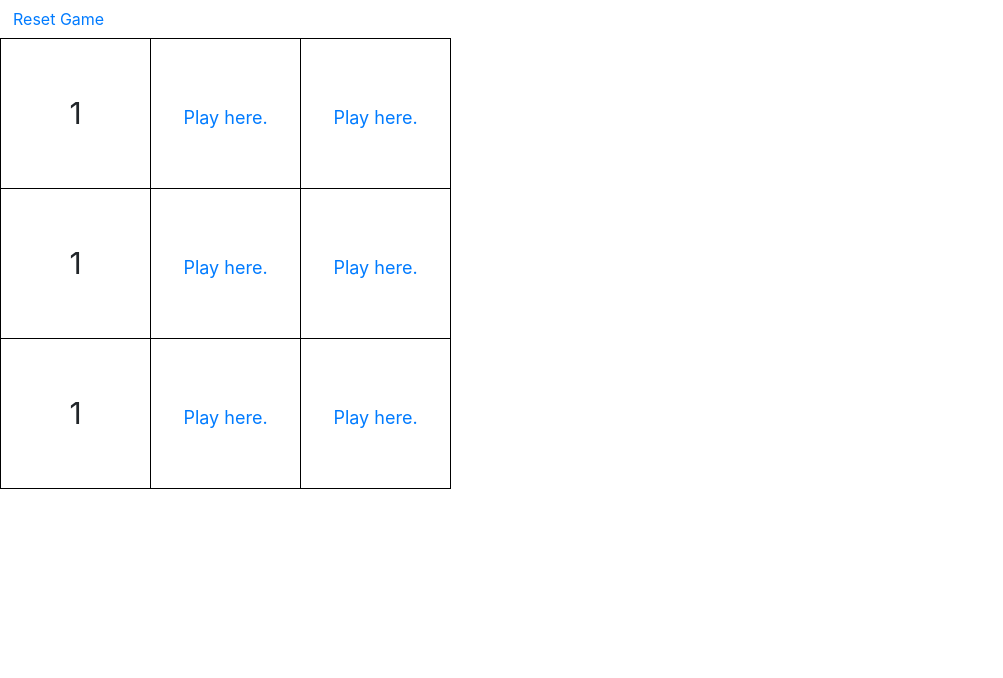
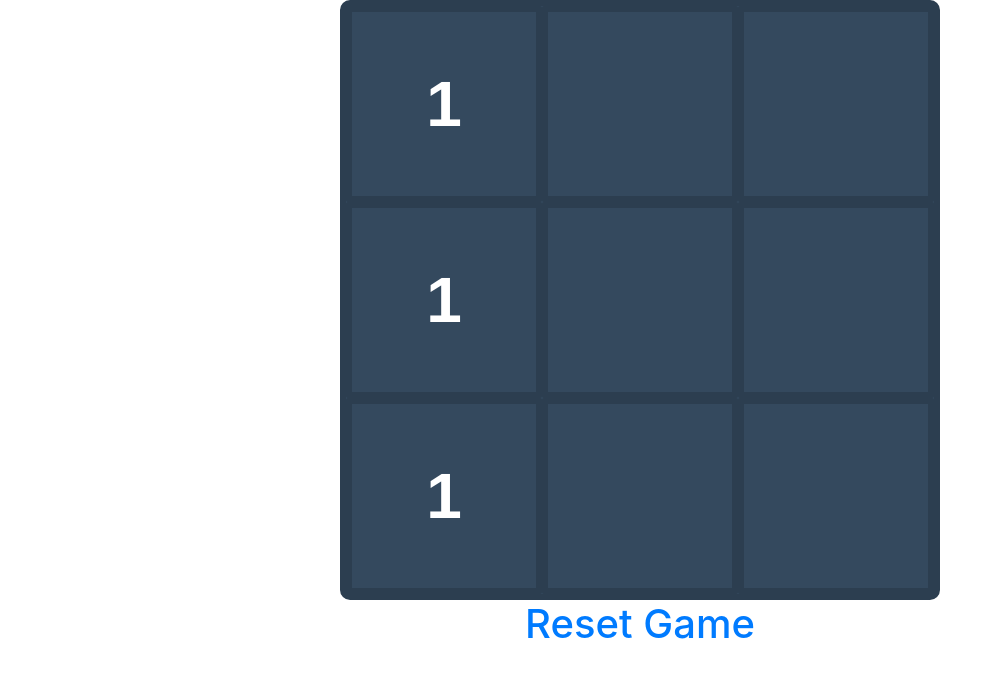
Before and after one commit to davidrossouw/ttt, a Flask app: template webpage/templates/game.html in a window 1280 px wide. Shown: the top 678 px of the page, without its empty margins (0-1003 px from the left). Run offline with Flask 2, Linux system fonts and the light colour scheme; the template is opened without the code that fills it: most values are stand-ins (such as "Sample title", 1, 10 or a date in 2020); some libraries are stand-ins or nearby versions.

Commit message:
added css to improve appearance

```diff
--- a/webpage/templates/game.html
+++ b/webpage/templates/game.html
@@ -6,31 +6,47 @@
     <link rel="stylesheet" href="https://maxcdn.bootstrapcdn.com/bootstrap/4.0.0/css/bootstrap.min.css"
         integrity="sha384-Gn5384xqQ1aoWXA+058RXPxPg6fy4IWvTNh0E263XmFcJlSAwiGgFAW/dAiS6JXm" crossorigin="anonymous">
     <style>
-        table {
-            border-collapse: collapse;
-        }
-
-        td {
-            border: 1px solid black;
-            width: 150px;
-            height: 150px;
-            font-size: 30px;
+        h1 {
             text-align: center;
         }
 
-        td>a {
-            font-size: 18px;
+        .game-board {
+            width: 600px;
+            height: 600px;
+            margin: 0 auto;
+            background-color: #34495e;
+            color: #fff;
+            border: 6px solid #2c3e50;
+            border-radius: 10px;
+            display: grid;
+            grid-template: repeat(3, 1fr) / repeat(3, 1fr);
+        }
+
+        .box {
+            border: 6px solid #2c3e50;
+            border-radius: 2px;
+            font-family: Helvetica;
+            font-weight: bold;
+            font-size: 4em;
+            display: flex;
+            justify-content: center;
+            align-items: center;
+        }
+
+        .box:hover {
+            background-color: yellow;
+        }
+
+        a.fill-div {
+            display: block;
+            height: 100%;
+            width: 100%;
+            text-decoration: none;
         }
     </style>
 </head>
 
 <body>
-
-    <div>
-        <a href="{{url_for('reset')}}" class="btn btn-default">Reset Game</a>
-
-    </div>
-
     {% if game == 'draw' %}
     <div>
         <h1>Draw!</h1>
@@ -46,21 +62,23 @@
         <h1>O wins!</h1>
     </div>
     {% endif %}
-    <table>
+    <div class="game-board">
         {% for i in range(3) %}
-        <tr>
-            {% for j in range(3) %}
-            <td>
-                {% if board[i][j] %}
-                {{ board[i][j] }}
-                {% else %}
-                <a href="{{ url_for('play', row=i, col=j) }}">Play here.</a>
-                {% endif %}
-            </td>
-            {% endfor %}
-        </tr>
+        {% for j in range(3) %}
+        {% if board[i][j] %}
+        <div class="box">{{ board[i][j] }}</div>
+        {% else %}
+        <div class="box">
+            <a href="{{ url_for('play', row=i, col=j) }}" class="fill-div"></a>
+        </div>
+        {% endif %}
         {% endfor %}
-    </table>
+        {% endfor %}
+    </div>
+    <div>
+        <h1><a href="{{url_for('reset')}}">Reset Game</a></h1>
+    </div>
+
 </body>
 
 </html>
```
